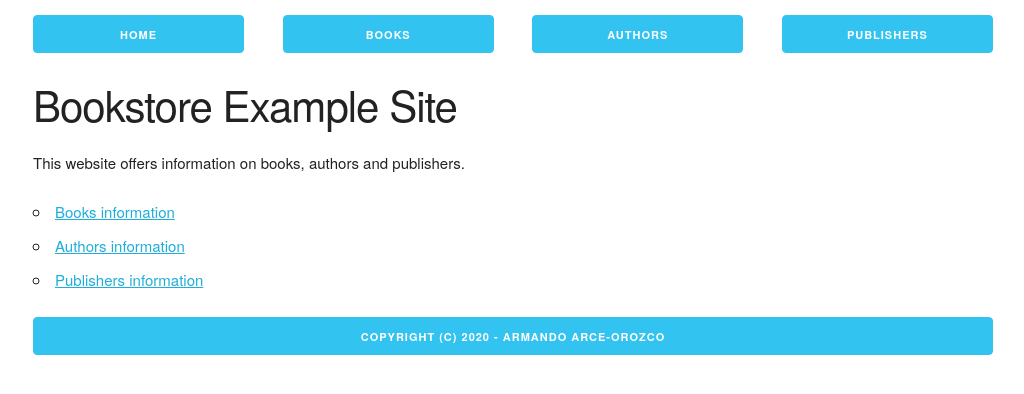
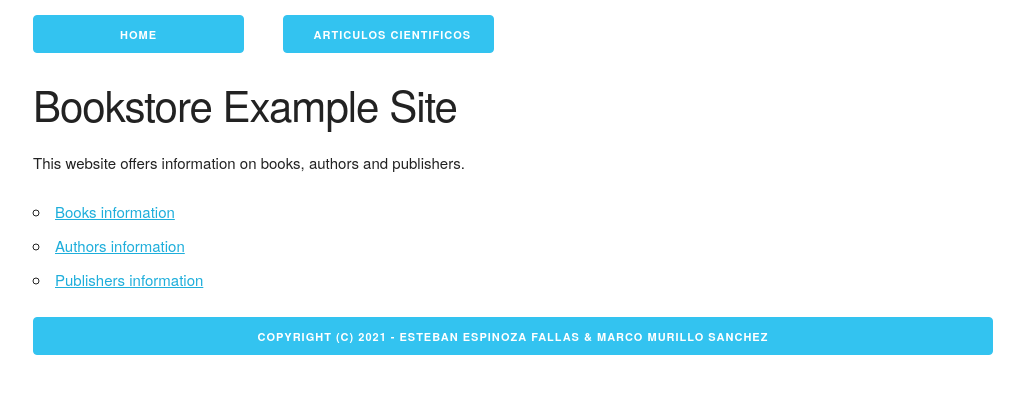
Before and after one commit to retornoaragond/P2-Distribuidos-articulos-cientificos, a Vue app: page / in a window 1280 px wide. Shown: the top 394 px of the page, without its empty margins (127-1151 px from the left). Built offline with nearby package versions, Linux system fonts and the light colour scheme.

Commit message:
Update App.vue

```diff
--- a/src/App.vue
+++ b/src/App.vue
@@ -4,16 +4,12 @@
     <router-link class="three columns button button-primary"
       to="/">Home</router-link>
     <router-link class="three columns button button-primary"
-      to="/book">Books</router-link>
-    <router-link class="three columns button button-primary"
-      to="/author">Authors</router-link>
-    <router-link class="three columns button button-primary"
-      to="/publisher">Publishers</router-link>
+      to="/book">Articulos Cientificos</router-link>
   </div>
  <router-view />
   <div class="row">
     <button disabled="disabled" class="twelve columns button-primary">
-      Copyright (c) 2020 - Armando Arce-Orozco
+      Copyright (c) 2021 - Esteban Espinoza Fallas & Marco Murillo Sanchez
     </button>
   </div>
 </div>
```
